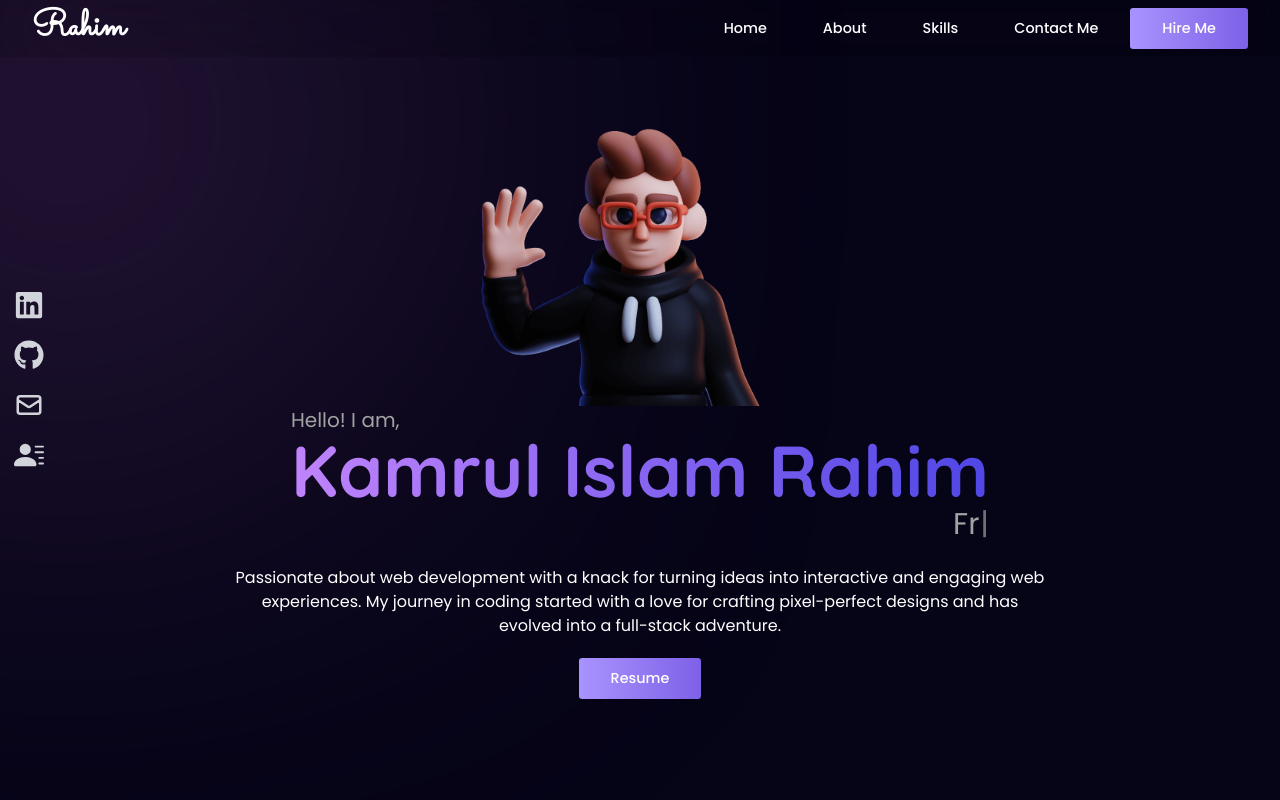
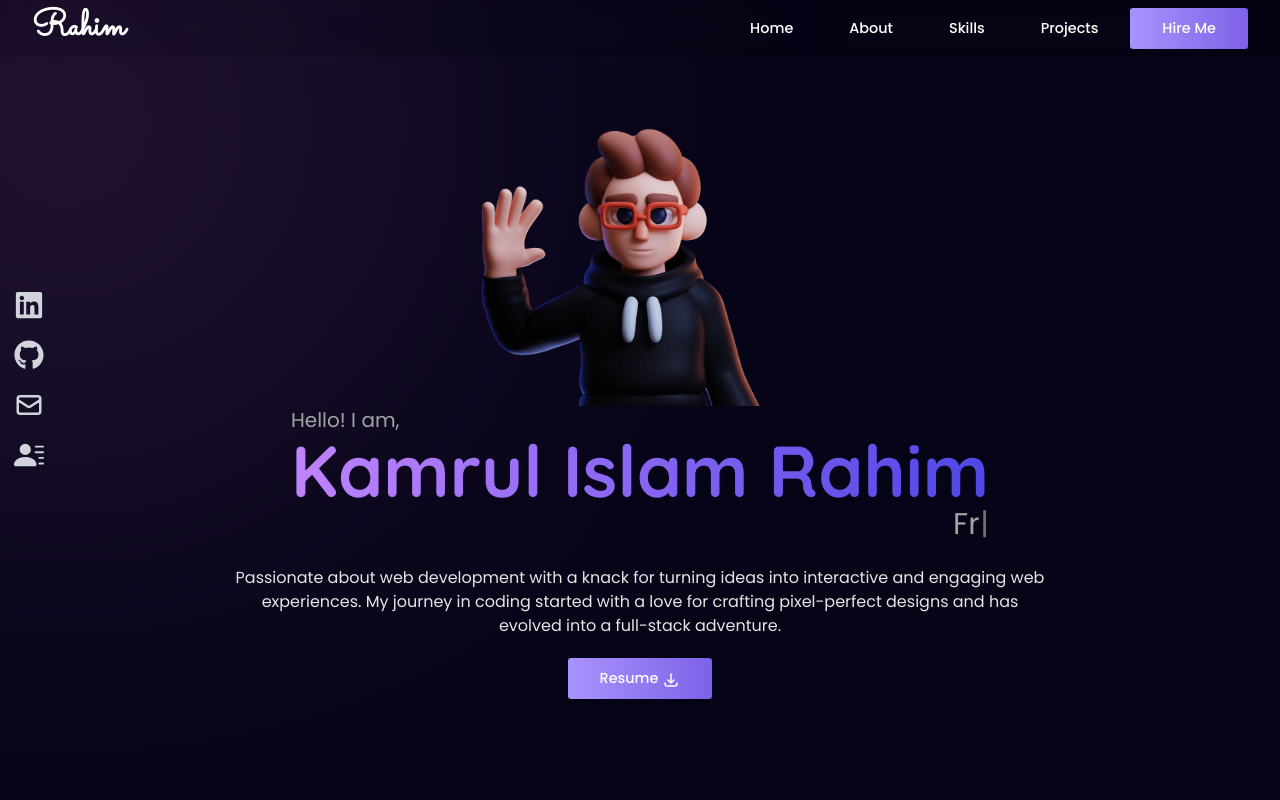
Before and after one commit to Rahim00001/test-portfolio2, a React (Vite) app: page / in a window 1280 px wide. Shown: the top 800 px of the page. Built offline with nearby package versions, Linux system fonts and the light colour scheme; a web font is replaced by a local one.

Commit message:
resume dounload btn added

```diff
--- a/src/Components/Hero/Hero.jsx
+++ b/src/Components/Hero/Hero.jsx
@@ -1,6 +1,7 @@
 import "./Hero.css"
 import hero from "../../../public/Assets/images/hero.png"
 import TypewriterComponent from "typewriter-effect";
+import { HiOutlineDownload } from "react-icons/hi";
 const Hero = () => {
     return (
         <section className="hero-container min-h-[88vh] flex flex-col items-center justify-center">
@@ -23,9 +24,13 @@ const Hero = () => {
                 </div>
             </div>
             <div className="flex flex-col justify-center items-center" data-aos="fade-up" data-aos-duration="1000">
-                <p className="max-w-[820px] mx-auto text-center mt-6">Passionate about web development with a knack for turning ideas into interactive and engaging web experiences. My journey in coding started with a love for crafting pixel-perfect designs and has evolved into a full-stack adventure.</p>
+                <p className="max-w-[820px] mx-auto text-neutral-200 text-center mt-6">Passionate about web development with a knack for turning ideas into interactive and engaging web experiences. My journey in coding started with a love for crafting pixel-perfect designs and has evolved into a full-stack adventure.</p>
                 <div className="mt-5">
-                    <button className="contact-btn" onClick={() => { }}>Resume</button>
+                    <a href="../../../public/Assets/KAMRUL_RAHIM RESUME.pdf" download>
+                        <div>
+                            <button className="contact-btn">Resume  <HiOutlineDownload className="ml-1 mt-[2px]" size={18} /></button>
+                        </div>
+                    </a>
                 </div>
             </div>
         </section>
--- a/src/Components/Navbar/Navbar.jsx
+++ b/src/Components/Navbar/Navbar.jsx
@@ -23,8 +23,9 @@ const Navbar = () => {
                         <li><a className={`menu-item ${active === "#" ? 'activeLink' : ' '}`} href="#" onClick={() => { setActive("#") }}>Home</a></li>
                         <li><a className={`menu-item ${active === "#about" ? 'activeLink' : ' '}`} href="#about" onClick={() => { setActive("#about") }}>About</a></li>
                         <li><a className={`menu-item ${active === "#skills" ? 'activeLink' : ' '}`} href="#skills" onClick={() => { setActive("#skills") }}>Skills</a></li>
-                        <li><a className={`menu-item ${active === "#contact" ? 'activeLink' : ' '}`} href="#contact" onClick={() => { setActive("#contact") }}>Contact Me</a></li>
-                        <button className="contact-btn" onClick={() => { }}>Hire Me</button>
+                        <li><a className={`menu-item ${active === "#projects" ? 'activeLink' : ' '}`} href="#projects" onClick={() => { setActive("#projects") }}>Projects</a></li>
+                        {/* <li><a className={`menu-item ${active === "#contact" ? 'activeLink' : ' '}`} href="#contact" onClick={() => { setActive("#contact") }}>Contact Me</a></li> */}
+                        <a href="#contact"><button className="contact-btn" onClick={() => { }}>Hire Me</button></a>
                     </ul>
                     <button className="menu-btn" onClick={toggleMenu}>
                         <FaAlignJustify className="ml-[5px]">{openMenu ? "close" : "menu"}</FaAlignJustify>
--- a/src/Components/Projects/Projects.jsx
+++ b/src/Components/Projects/Projects.jsx
@@ -4,7 +4,7 @@ import { FaDribbble } from "react-icons/fa6";
 import shape from "../../../public/Assets/images/shape-3.png"
 const Projects = () => {
     return (
-        <section className="projects-container">
+        <section id="projects" className="projects-container">
             <h3 className="text-[#d9dae7] text-[40px] font-semibold mb-[3.5rem] mx-[2rem]" data-aos="fade-up" data-aos-duration="1000">Recent Projects</h3>
             <div className="grid grid-cols-1 md:grid-cols-2 lg:grid-cols-3 gap-3 justify-center items-center">
                 {/* Card 1 */}
--- a/src/Components/SocialIcons/SocialIcons.jsx
+++ b/src/Components/SocialIcons/SocialIcons.jsx
@@ -15,7 +15,7 @@ const SocialIcons = () => {
                     <a className="flex justify-between items-center w-full text-gray-300" href="rahimlpt2022@gmail.com">Email <HiOutlineMail size={30} /></a>
                 </li>
                 <li className="w-[150px] h-[50px] flex justify-between items-center px-4 ml-[-90px] hover:ml-[-10px] duration-300">
-                    <a className="flex justify-between items-center w-full text-gray-300" href="">Resume <BsPersonLinesFill size={30} /></a>
+                    <a className="flex justify-between items-center w-full text-gray-300" href="../../../public/Assets/KAMRUL_RAHIM RESUME.pdf" download>Resume <BsPersonLinesFill size={30} /></a>
                 </li>
             </ul>
         </div>
```
Also changed, not shown: 1 other file (tests, documents, lock files or other folders).
